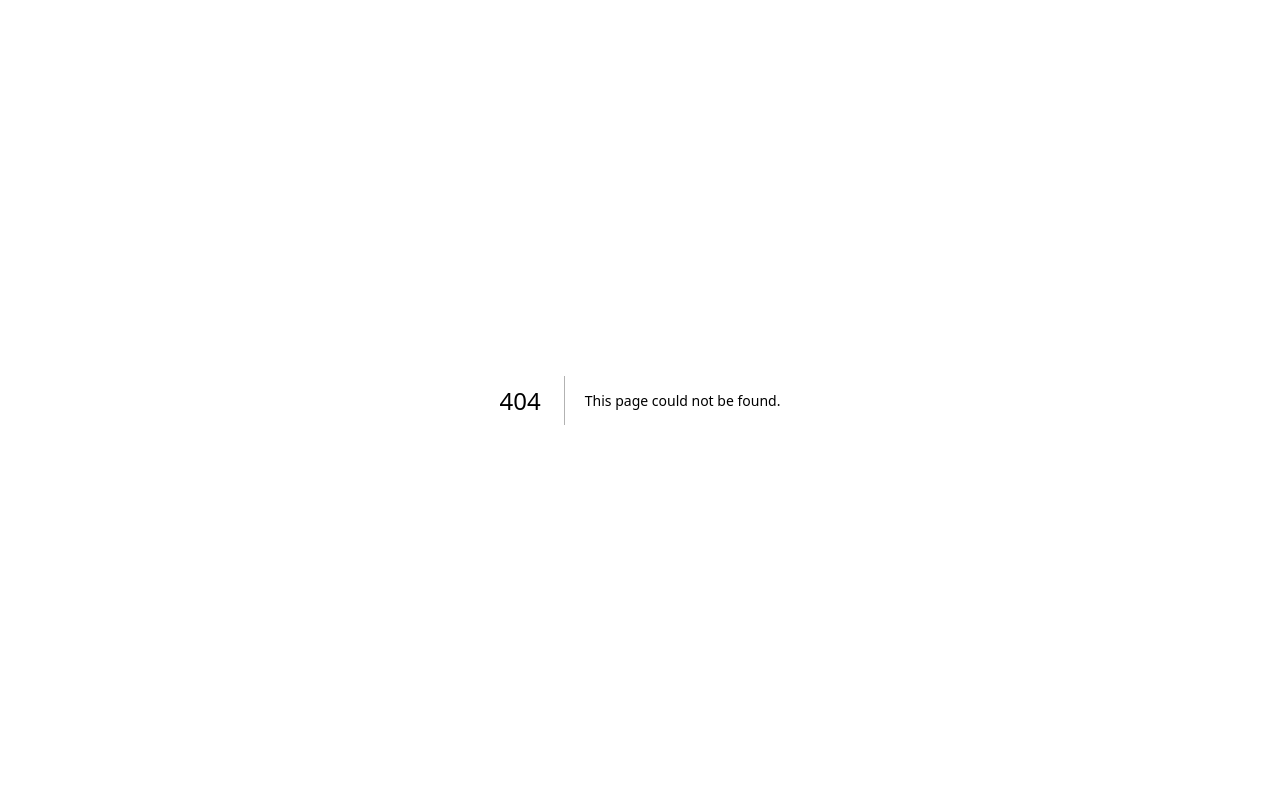
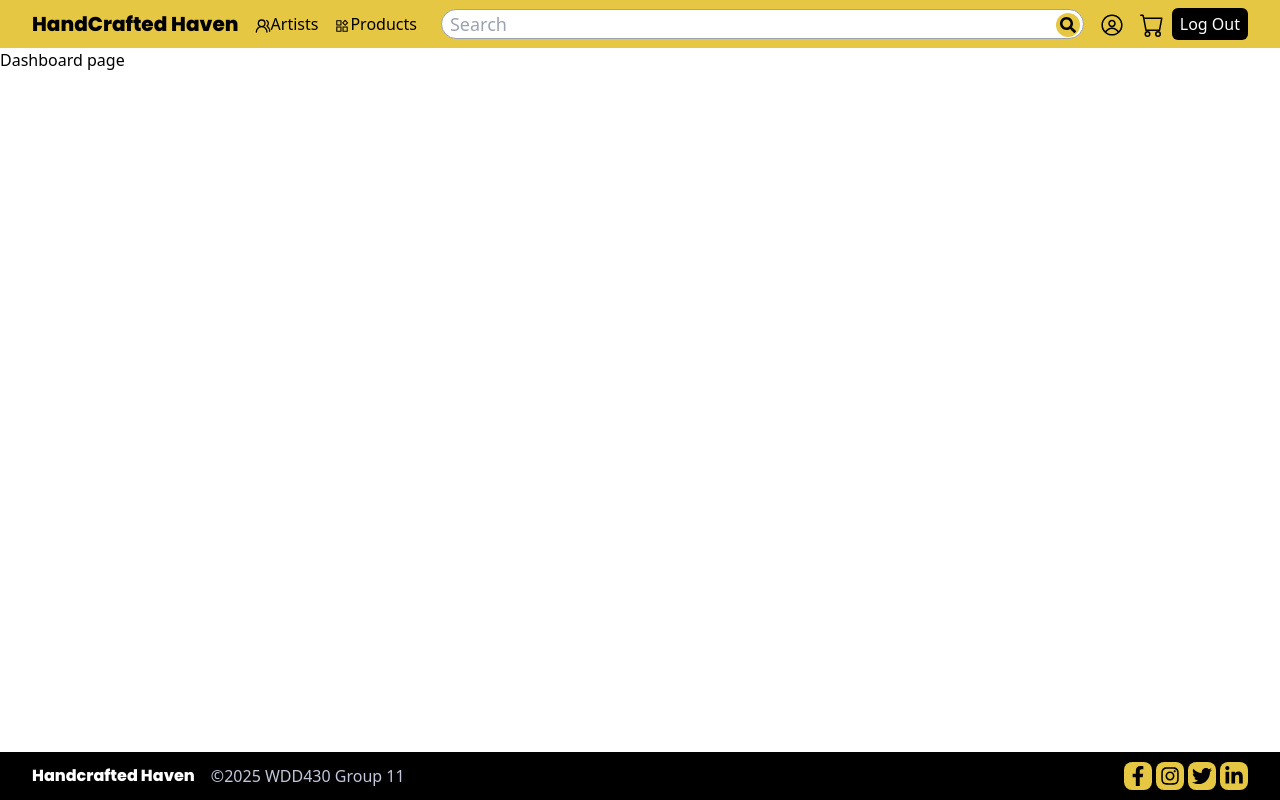
Before and after one commit to gyanqui/Handcrafted-Haven, a Next.js app: page /home/dashboard in a window 1280 px wide. Before the commit this address had no page. Built offline with nearby package versions, Linux system fonts and the light colour scheme.

Commit message:
feat: links in top nav

```diff
--- /dev/null
+++ b/src/app/home/dashboard/page.tsx
@@ -0,0 +1,5 @@
+export default function Page() {
+    return (
+        <>Dashboard page</>
+    )
+}
--- /dev/null
+++ b/src/app/home/shopping-cart/page.tsx
@@ -0,0 +1,5 @@
+export default function Page() {
+    return (
+        <>Shopping Cart page</>
+    )
+}
--- a/src/app/ui/home/TopNav.tsx
+++ b/src/app/ui/home/TopNav.tsx
@@ -13,11 +13,12 @@ import { MdClose } from "react-icons/md";
 import SideMenu from "./SideMenu";
 import { Drawer } from "antd";
 import { useState } from "react";
+import Link from "next/link";
 
 export default function TopNav() {
-  const [isOpen, setIsOpen] = useState(false)  // side menu open status
+  const [isOpen, setIsOpen] = useState(false); // side menu open status
 
-  const toggleOpen = () => setIsOpen((current) => !current)
+  const toggleOpen = () => setIsOpen((current) => !current);
 
   const handleSearch = useDebouncedCallback((term: string) => {
     console.log(term);
@@ -26,10 +27,16 @@ export default function TopNav() {
     <div className="min-w-[390px] flex flex-row justify-between items-center bg-custom-yellow h-12 p-1 md:p-2 lg:px-8">
       {/* responsive menu */}
       <div className="p-2 text-2xl cursor-pointer lg:hidden">
-        {isOpen ? <MdClose onClick={toggleOpen}/> : <GiHamburgerMenu onClick={toggleOpen}/>}
+        {isOpen ? (
+          <MdClose onClick={toggleOpen} />
+        ) : (
+          <GiHamburgerMenu onClick={toggleOpen} />
+        )}
       </div>
+
       {/* logo */}
       <div>
+        <Link href="/home">
           <Image
             src="/logo.webp"
             width={30}
@@ -37,23 +44,32 @@ export default function TopNav() {
             alt="logo picture"
             className="md:hidden"
           />
+        </Link>
+        <Link href="/home">
           <p
             className={`${poppins.className} text-xl font-extrabold md:block hidden`}
           >
             HandCrafted Haven
           </p>
+        </Link>
       </div>
+
       {/* artists and products */}
       <div className="lg:flex flex-row gap-4 px-4 hidden">
         <div>
+          <Link href="/home/artists">
             <LuUsersRound className="inline" />
             <span>Artists</span>
+          </Link>
         </div>
         <div>
+          <Link href="/home/products">
             <AiOutlineProduct className="inline" />
             <span>Products</span>
+          </Link>
         </div>
       </div>
+
       {/* search bar */}
       <div className="relative flex flex-grow items-center px-2 w-fit">
         <label htmlFor="search" className="sr-only">
@@ -75,16 +91,29 @@ export default function TopNav() {
       {/* management dashboard */}
       <div className="hidden lg:block">
         <div className="flex flex-row gap-4 px-2">
+          <Link href="/home/dashboard">
             <RxAvatar className="inline text-2xl" />
+          </Link>
+          <Link href="/home/shopping-cart">
             <BsCart className="inline text-2xl" />
+          </Link>
         </div>
       </div>
       {/* sign out  */}
       <div className="hidden lg:block">
-        <button className="bg-black text-white rounded-md px-2 py-1">Log Out</button>
+        <button className="bg-black text-white rounded-md px-2 py-1">
+          Log Out
+        </button>
       </div>
-      <Drawer placement="left" open={isOpen} onClose={toggleOpen} width="100%" closable={false} style={{backgroundColor: "black", color: "white"}}>
-        <SideMenu toggleOpen={toggleOpen}/>
+      <Drawer
+        placement="left"
+        open={isOpen}
+        onClose={toggleOpen}
+        width="100%"
+        closable={false}
+        style={{ backgroundColor: "black", color: "white" }}
+      >
+        <SideMenu toggleOpen={toggleOpen} />
       </Drawer>
     </div>
   );
```
Lines whose indentation alone changed are shown as unchanged.
